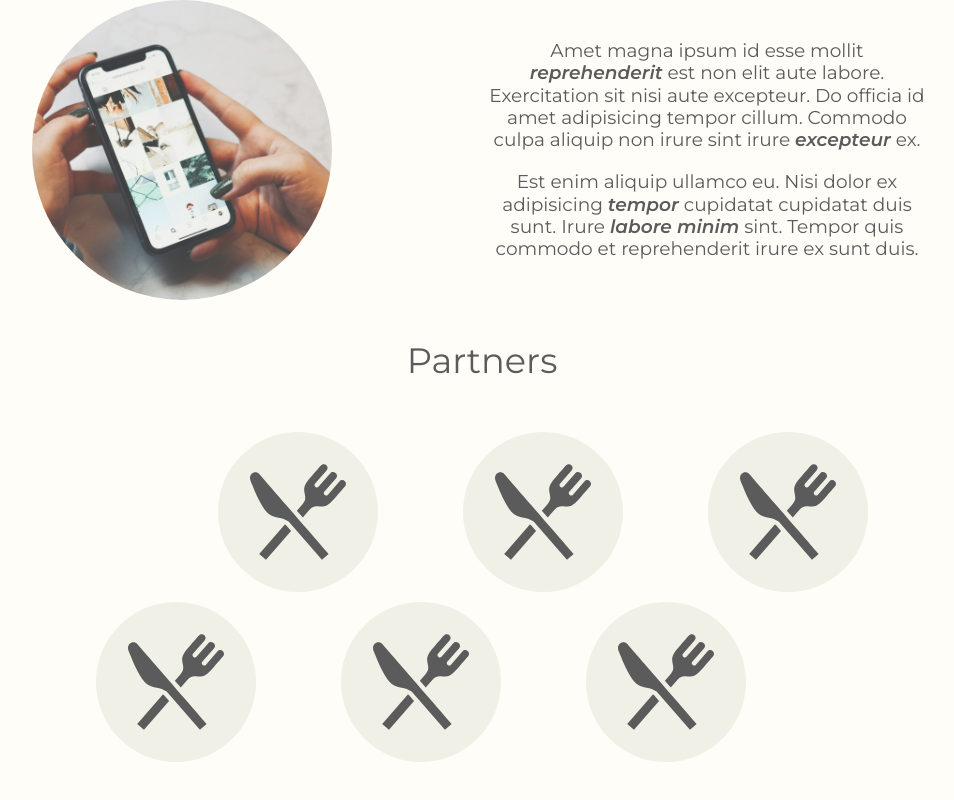
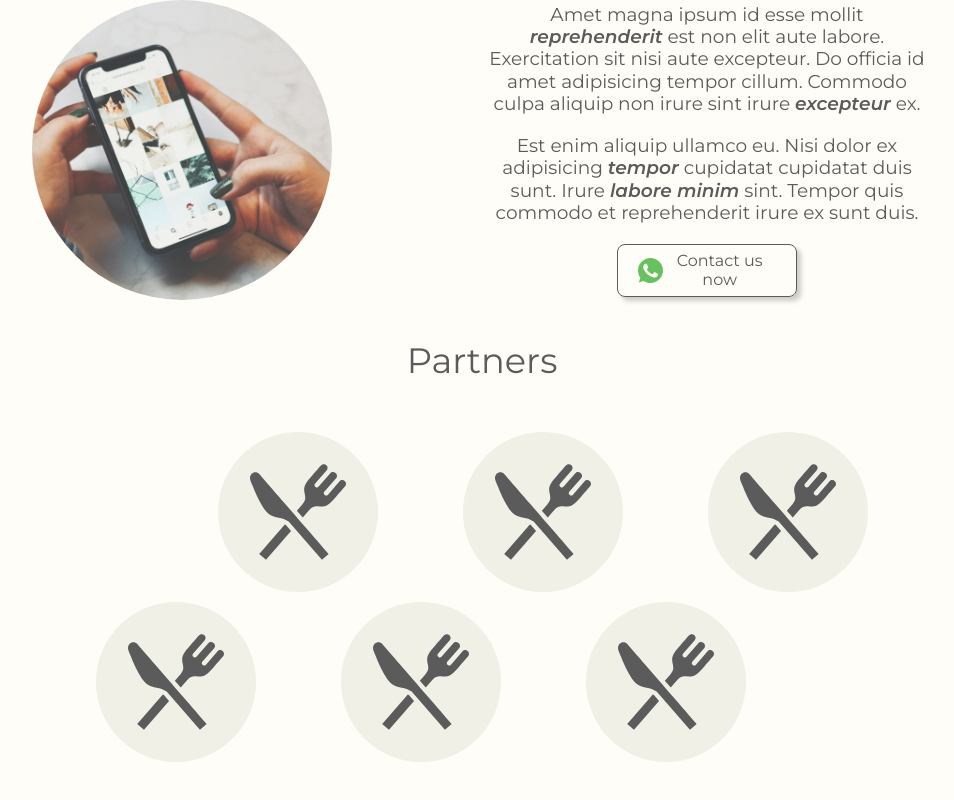
Before and after one commit to mikaelmicheline/digitalmenu, a Vue app in the folder frontend/: page / in a window 1280 px wide. Shown: the part 792-1592 px from the top of the page, without its empty margins (158-1112 px from the left). Built offline with nearby package versions, Linux system fonts and the light colour scheme.

Commit message:
add whatsapp link to home about section

```diff
--- a/frontend/src/views/home/components/HomeAbout.vue
+++ b/frontend/src/views/home/components/HomeAbout.vue
@@ -20,6 +20,7 @@
         cupidatat duis sunt. Irure <em>labore minim</em> sint.
         Tempor quis commodo et reprehenderit irure ex sunt duis.
       </p>
+      <a href="#whatsapp">Contact us now</a>
     </div>
 
   </div>
@@ -55,13 +56,42 @@ h2 {
   flex: 1 1 50%;
 }
 
-.about-text > p:last-child {
+.about-text > p:last-of-type {
   margin-top: 20px;
 }
 
 .about-text em {
   font-style: italic;
   font-weight: 600;
+}
+
+.about-text a {
+  margin: 20px auto 0 auto;
+  padding: 6px 20px;
+  border: 1px solid var(--font-1);
+  border-radius: 8px;
+  transition: transform 0.2s ease-in-out;
+  box-shadow: 4px 4px 5px rgba(0, 0, 0, 0.2);
+  display: flex;
+  flex-direction: row;
+  justify-items: center;
+  align-items: center;
+  width: 180px;
+}
+
+.about-text a:hover {
+  transform: scale(1.02);
+}
+
+.about-text a::before {
+  content: "";
+  display: inline-block;
+  width: 28px;
+  height: 28px;
+  background-image: url(/src/assets/whatsapp.svg);
+  background-position: center;
+  background-size: 100%;
+  background-repeat: no-repeat;
 }
 
 .about-image-container {
--- a/frontend/src/views/home/components/HomeFooter.vue
+++ b/frontend/src/views/home/components/HomeFooter.vue
@@ -7,9 +7,9 @@
         <p>Your menu. Everywhere.</p>
       </div>
       <div class="social-links">
-        <a class="social-link"><span id="instagram"></span></a>
-        <a class="social-link"><span id="facebook"></span></a>
-        <a class="social-link"><span id="youtube"></span></a>
+        <a href="#instagram" class="social-link"><span id="instagram"></span></a>
+        <a href="#facebook" class="social-link"><span id="facebook"></span></a>
+        <a href="#youtube" class="social-link"><span id="youtube"></span></a>
       </div>
     </div>
 
```
Also changed, not shown: frontend/src/assets/whatsapp.svg (added).
